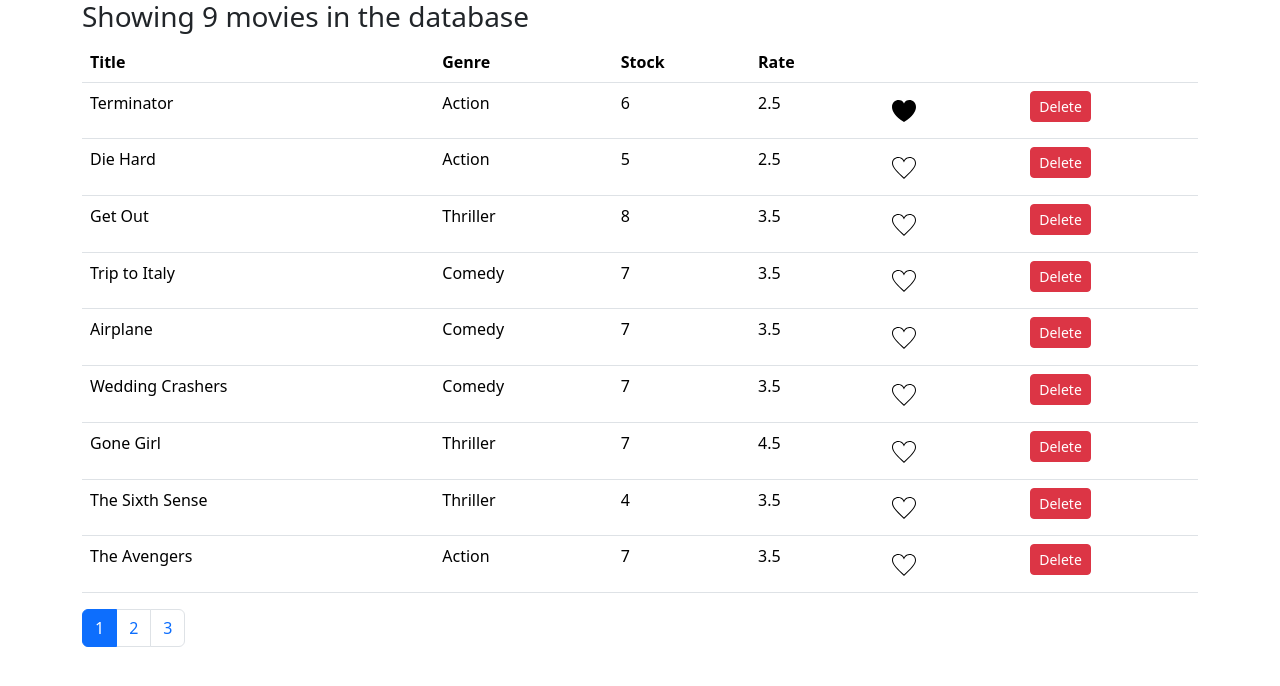
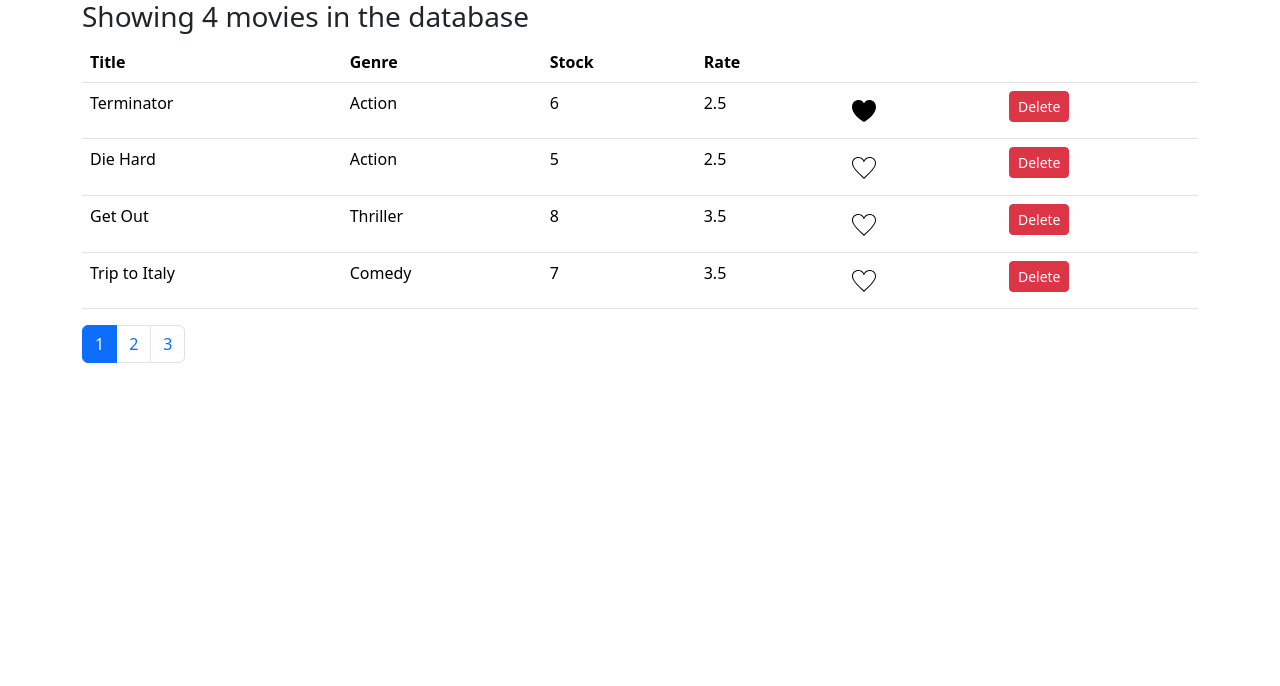
Before and after one commit to sumitx28/Vidly-Frontend, a React (Create React App) app: page / in a window 1280 px wide. Shown: the top 686 px of the page. Built offline with nearby package versions, Linux system fonts and the light colour scheme.

Commit message:
added prop types

```diff
--- a/package.json
+++ b/package.json
@@ -10,6 +10,7 @@
     "bootstrap": "^5.3.0",
     "font-awesome": "^4.7.0",
     "lodash": "^4.17.21",
+    "prop-types": "^15.8.1",
     "react": "^18.2.0",
     "react-dom": "^18.2.0",
     "react-scripts": "5.0.1",
--- a/src/components/moviesTable.jsx
+++ b/src/components/moviesTable.jsx
@@ -1,6 +1,7 @@
 import React, { Component } from 'react';
 import Like from './common/like';
 import Pagination from './common/pagination';
+import { paginate } from '../utils/paginate';
 
 class MoviesTable extends Component {
   state = {
@@ -27,12 +28,14 @@
   };
 
   handlePageChange = (page) => {
-    console.log(page);
     this.setState({ currentPage: page });
   };
 
   displayMoviesCount = () => {
-    const { count } = this.state;
+    const { movies, currentPage, pageSize } = this.state;
+
+    const paginatedMovies = paginate(movies, currentPage, pageSize);
+    const count = paginatedMovies.length;
 
     return count === 0
       ? 'There are no movies in the database'
@@ -40,9 +43,11 @@
   };
 
   displayTable = () => {
-    const { count } = this.state;
+    const { count, movies, currentPage, pageSize } = this.state;
 
     if (count === 0) return '';
+
+    const paginatedMovies = paginate(movies, currentPage, pageSize);
 
     return (
       <table className='table'>
@@ -57,7 +62,7 @@
           </tr>
         </thead>
         <tbody>
-          {this.state.movies.map((movie) => (
+          {paginatedMovies.map((movie) => (
             <tr key={movie._id}>
               <td>{movie.title}</td>
               <td>{movie.genre.name}</td>
--- /dev/null
+++ b/src/utils/paginate.js
@@ -0,0 +1,7 @@
+import _ from 'lodash';
+
+export function paginate(items, pageNumber, pageSize) {
+  const startIndex = (pageNumber - 1) * pageSize;
+
+  return _(items).slice(startIndex).take(pageSize).value();
+}
```
Also changed, not shown: src/components/common/pagination.jsx (+8 -0 lines), 1 other file (tests, documents, lock files or other folders).
